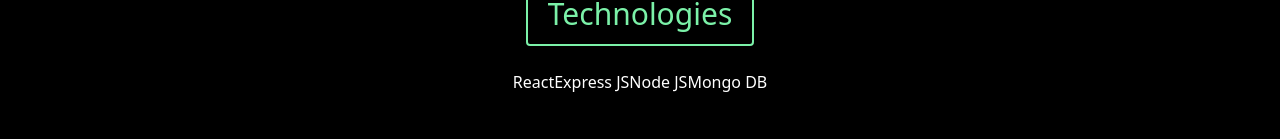
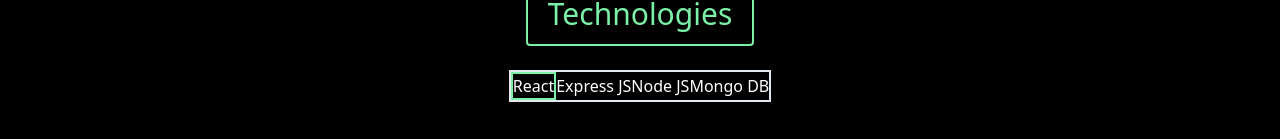
Before and after one commit to hassaanmgl8844/monster-programming-portfolio, a Next.js app: page / in a window 1280 px wide. Shown: the part 938-1077 px from the top of the page. Built offline with nearby package versions, Linux system fonts and the light colour scheme.

Commit message:
Agar bete parho ge nahi to age kaise barho Ge

```diff
--- a/src/components/Technologies.jsx
+++ b/src/components/Technologies.jsx
@@ -6,11 +6,13 @@
       <div className="bg-black text-green-300 border-green-300 border-2 rounded px-5 py-3 md:text-2xl lg:text-3xl ">
         Technologies
       </div>
-      <div className="flex flex-wrap">
-        <div>React</div>
-        <div>Express JS</div>
-        <div>Node JS</div>
-        <div>Mongo DB</div>
+      <div className="h-full ">
+        <div className="border-2 flex flex-wrap justify-center items-center">
+          <div className="border-2 border-green-300">React</div>
+          <div>Express JS</div>
+          <div>Node JS</div>
+          <div>Mongo DB</div>
+        </div>
       </div>
     </section>
   );
```
